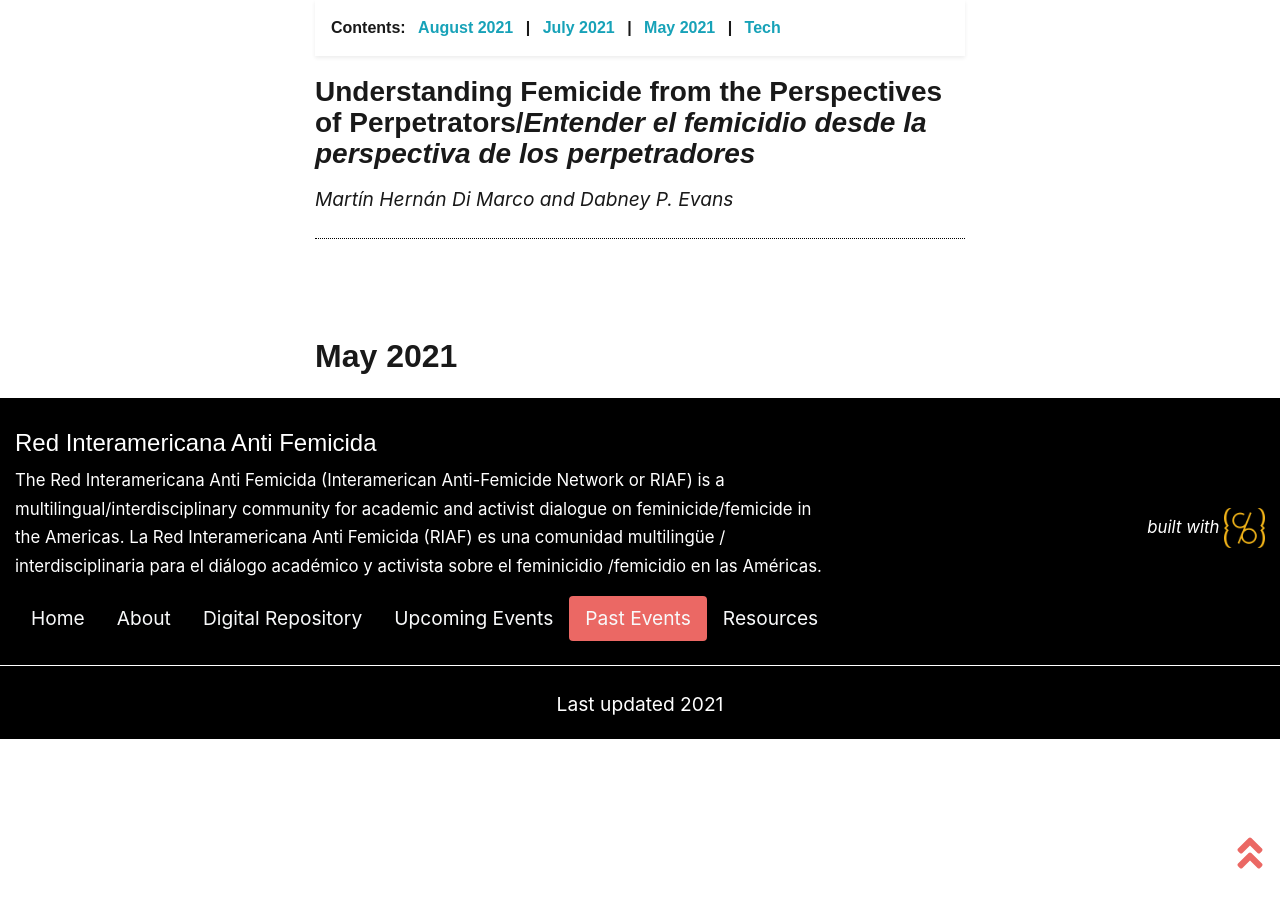
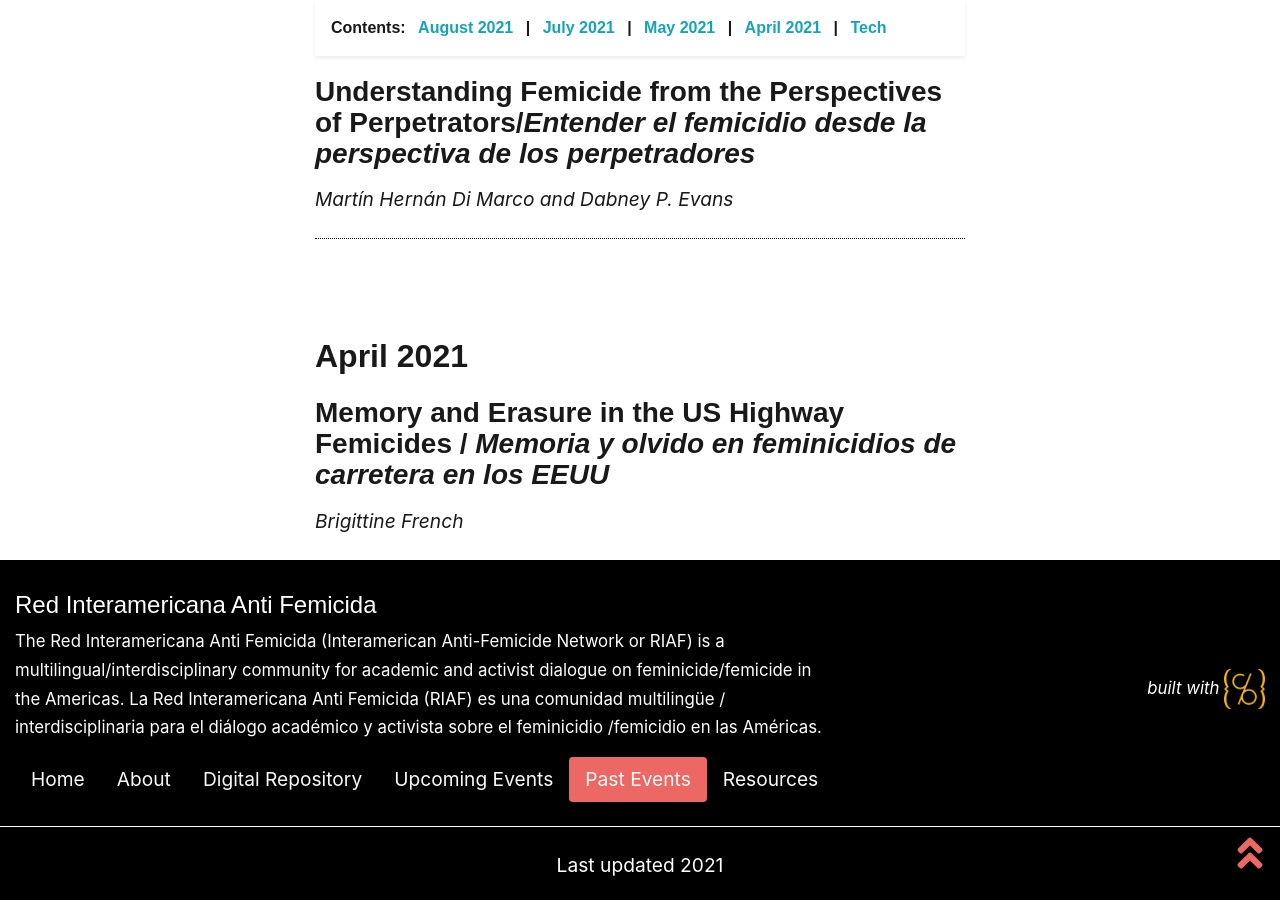
Before and after one commit to riaf-red/riaf-red.github.io, a Jekyll site: the page built from pages/past.md, in a window 1280 px wide and 900 px high, scrolled down 2332 px. Built offline with Jekyll 4.4.1, drawn with Linux system fonts in a browser that asks for light colours; nearby versions of some CDN libraries; some web fonts are replaced.

Commit message:
Update past.md

```diff
--- a/pages/past.md
+++ b/pages/past.md
@@ -5,7 +5,7 @@ permalink: /past.html
 ---
 
 # Past Events
-{% include feature/nav-menu.html sections="August 2021;July 2021;May 2021;" %}
+{% include feature/nav-menu.html sections="August 2021;July 2021;May 2021;April 2021;" %}
 
 ## August 2021
 ### "Ni una menos: un grito vigente en Argentina"/ "Ni una menos: An Urgent Cry in Argentina"
@@ -36,4 +36,7 @@ Organized by la Red Interamericana Anti Femicida and el Observatorio de Violenci
 ### Understanding Femicide from the Perspectives of Perpetrators/*Entender el femicidio desde la perspectiva de los perpetradores*
 *Martín Hernán Di Marco and Dabney P. Evans*
 
-## May 2021
+## April 2021
+### Memory and Erasure in the US Highway Femicides / *Memoria y olvido en feminicidios de carretera en los EEUU*
+
+*Brigittine French*
```
